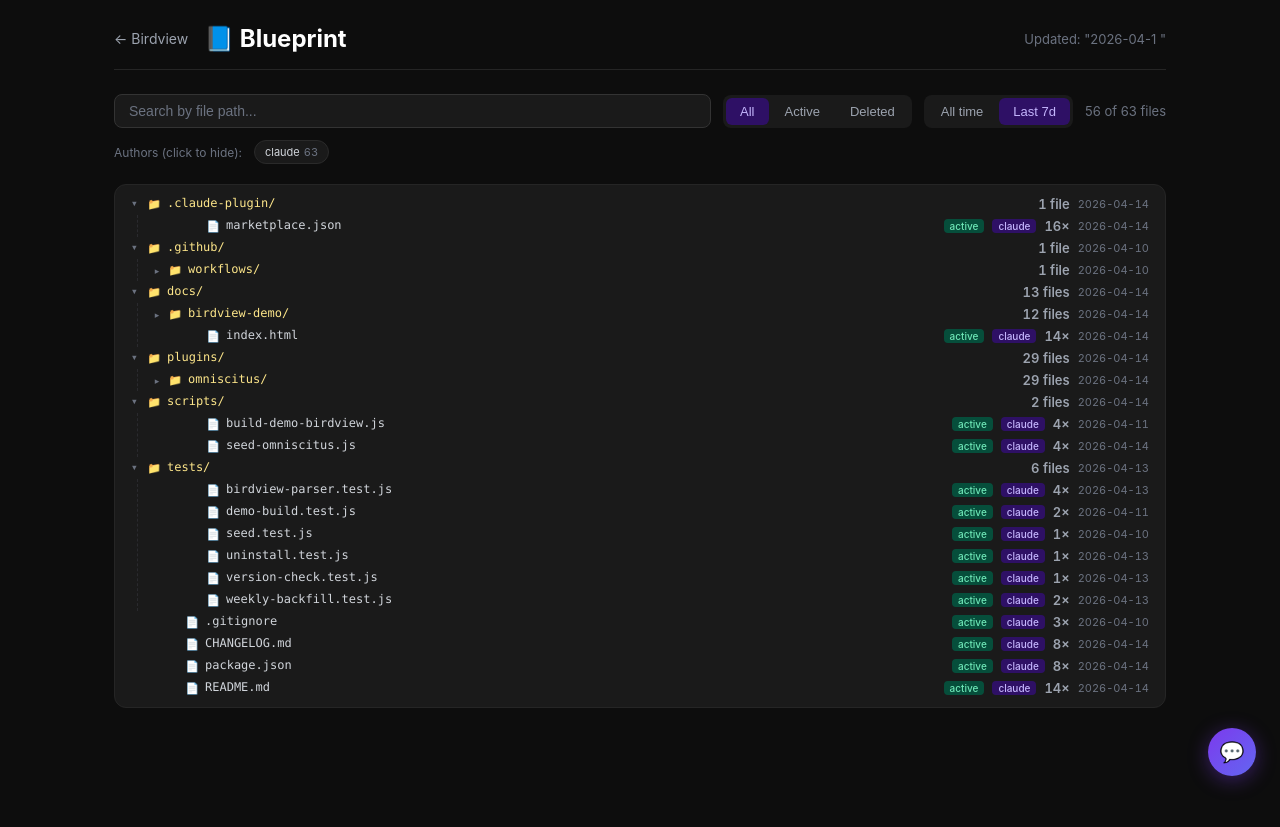
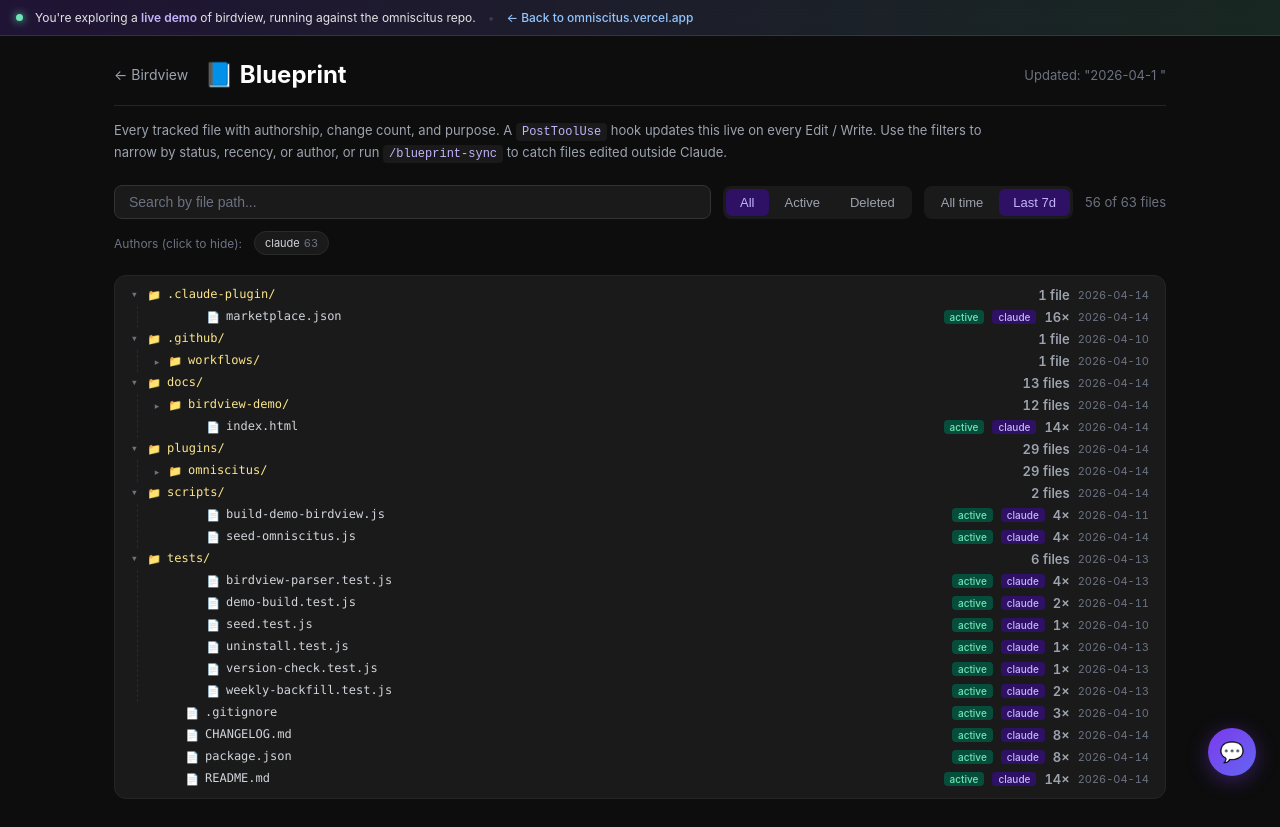
Before and after one commit to DanialDaeHyunNam/omniscitus, a website: page docs/birdview-demo/blueprint.html in a window 1280 px wide. Before the commit the page ends 800 px from the top, so only its background shows below. Drawn offline with Linux system fonts and the light colour scheme.

Commit message:
release: v0.6.5 — banner visible on constellation + per-page purpose hints (#64)
Co-authored-by: Dan <dan@Danui-MacBookPro.local>

```diff
--- a/docs/birdview-demo/blueprint.html
+++ b/docs/birdview-demo/blueprint.html
@@ -33,21 +33,14 @@
 </script>
 <style>
 /* Demo banner shown on every birdview page in the hosted preview.
- * In normal flow at top of <body>
-
-<div class="omni-demo-banner">
-  <span class="omni-demo-dot"></span>
-  <span>You're exploring a <strong>live demo</strong> of birdview, running against the omniscitus repo.</span>
-  <span class="omni-demo-sep">&bull;</span>
-  <a href="/" title="Back to landing page">&larr; Back to omniscitus.vercel.app</a>
-</div>
- so it pushes content down instead
- * of floating over it. z-index 10000 keeps it above any fixed-position
- * scene/canvas (notably constellation). The nudge rules below shift
- * fixed-position layout elements (topbar, tree-panel, #scene, etc.) by
- * the banner height so nothing hides behind it. */
+ * Fixed at top so it always renders (constellation's html/body use
+ * overflow:hidden, which makes in-flow positioning invisible there).
+ * body padding-top handles normal-flow pages; the nudge rules below
+ * handle fixed-layout pages (constellation) whose elements ignore
+ * body padding. */
 .omni-demo-banner {
-  position: relative;
+  position: fixed; top: 0; left: 0; right: 0;
+  height: 36px; box-sizing: border-box;
   z-index: 10000;
   background: linear-gradient(90deg, rgba(124,58,237,0.18), rgba(110,231,183,0.12));
   border-bottom: 1px solid rgba(124,58,237,0.35);
@@ -55,6 +48,7 @@
   padding: 8px 16px; display: flex; align-items: center; gap: 12px;
   backdrop-filter: blur(8px); -webkit-backdrop-filter: blur(8px);
 }
+body { padding-top: 36px; }
 .omni-demo-banner strong { color: #c4b5fd; font-weight: 600; }
 .omni-demo-banner .omni-demo-dot { width: 7px; height: 7px; border-radius: 50%; background: #6ee7b7; box-shadow: 0 0 8px #6ee7b7; flex-shrink: 0; }
 .omni-demo-banner a { color: #93c5fd; text-decoration: none; font-weight: 500; }
@@ -87,6 +81,8 @@
   .back:hover{color:#e0e0e0}
   .header h1{font-size:24px;font-weight:700;margin:0;color:#fff}
   .header .meta{color:#6b7280;font-size:13px;margin-left:auto}
+  .page-purpose{font-size:13px;color:#9ca3af;margin:-10px 0 22px;line-height:1.55;max-width:880px}
+  .page-purpose code{background:#1a1a1a;padding:2px 6px;border-radius:4px;font-size:12px;color:#c4b5fd}
 
   .toolbar{display:flex;gap:12px;margin-bottom:12px;flex-wrap:wrap;align-items:center}
   .filter-row{display:flex;gap:8px;margin-bottom:20px;flex-wrap:wrap;align-items:center;font-size:12px;color:#9ca3af}
@@ -198,12 +194,26 @@
 </style>
 </head>
 <body>
+
+<div class="omni-demo-banner">
+  <span class="omni-demo-dot"></span>
+  <span>You're exploring a <strong>live demo</strong> of birdview, running against the omniscitus repo.</span>
+  <span class="omni-demo-sep">&bull;</span>
+  <a href="/" title="Back to landing page">&larr; Back to omniscitus.vercel.app</a>
+</div>
+
 <div class="container">
   <div class="header">
     <a href="./index.html" class="back">&larr; Birdview</a>
     <h1>&#x1F4D8; Blueprint</h1>
     <span class="meta" id="updated"></span>
   </div>
+
+  <p class="page-purpose">
+    Every tracked file with authorship, change count, and purpose. A <code>PostToolUse</code> hook
+    updates this live on every Edit / Write. Use the filters to narrow by status, recency, or author,
+    or run <code>/blueprint-sync</code> to catch files edited outside Claude.
+  </p>
 
   <div class="toolbar">
     <input type="text" class="search" id="search" placeholder="Search by file path...">
--- a/package.json
+++ b/package.json
@@ -1,6 +1,6 @@
 {
   "name": "omniscitus",
-  "version": "0.6.4",
+  "version": "0.6.5",
   "private": true,
   "description": "The maintenance layer your codebase deserves.",
   "scripts": {
```
Also changed, not shown: docs/birdview-demo/constellation.html (+18 -14 lines), docs/birdview-demo/history.html (+24 -14 lines), docs/birdview-demo/index.html (+16 -14 lines), docs/birdview-demo/tests.html (+25 -14 lines), plugins/omniscitus/birdview/blueprint.html (+8 -0 lines), plugins/omniscitus/birdview/constellation.html (+2 -0 lines), plugins/omniscitus/birdview/history.html (+8 -0 lines), plugins/omniscitus/birdview/tests.html (+9 -0 lines), scripts/build-demo-birdview.js (+8 -6 lines), .claude-plugin/marketplace.json, CHANGELOG.md, plugins/omniscitus/.claude-plugin/plugin.json.
